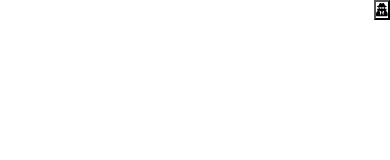
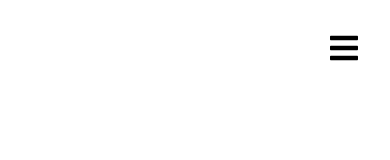
Before and after one commit to theineptdev/portfolio-v3, a Vue app: page / in a window 390 px wide. Shown: the top 160 px of the page. Built offline with nearby package versions, Linux system fonts and the light colour scheme.

Commit message:
hamburger icon in place

```diff
--- a/src/App.vue
+++ b/src/App.vue
@@ -1,8 +1,8 @@
 <template>
   <div id="app">
-    <button class="btn-nav" @click="toggleNav()">
-      <fa-ico icon="user-secret" />
-    </button>
+    <div class="btn-nav" @click="toggleNav()">
+      <fa-ico class="bars" icon="bars" />
+    </div>
     <navi class="navi" />
     <top class="top" />
     <about id="about"/>
@@ -54,9 +54,18 @@
 .btn-nav {
   z-index: 2;
   color: black;
-  background: white;
   position: fixed;
-  right: 0;
+  top: 1em;
+  right: 1em;
+  border: none;
+  font-size: 2em;
+  padding: 0;
+  display: flex; /* makes icon & div correct size */
+}
+
+.btn-nav:hover {
+  color: rgb(187, 42, 42);
+  cursor: pointer;
 }
 
 .navi {
--- a/src/main.js
+++ b/src/main.js
@@ -3,10 +3,10 @@
 import "./registerServiceWorker";
 import store from "./store";
 import { library } from '@fortawesome/fontawesome-svg-core'
-import { faUserSecret } from '@fortawesome/free-solid-svg-icons'
+import { faBars } from '@fortawesome/free-solid-svg-icons'
 import { FontAwesomeIcon } from '@fortawesome/vue-fontawesome'
 
-library.add(faUserSecret)
+library.add(faBars)
 
 Vue.component('fa-ico', FontAwesomeIcon)
 
```
